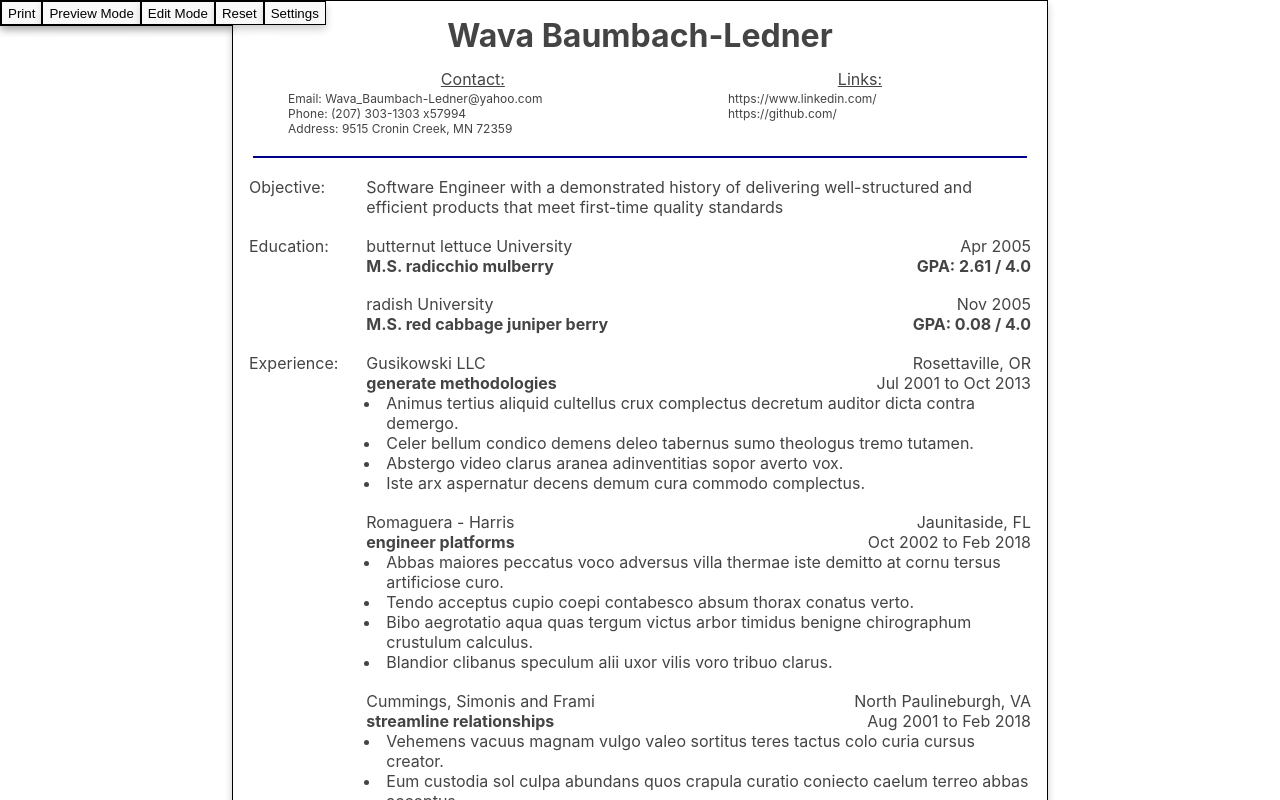
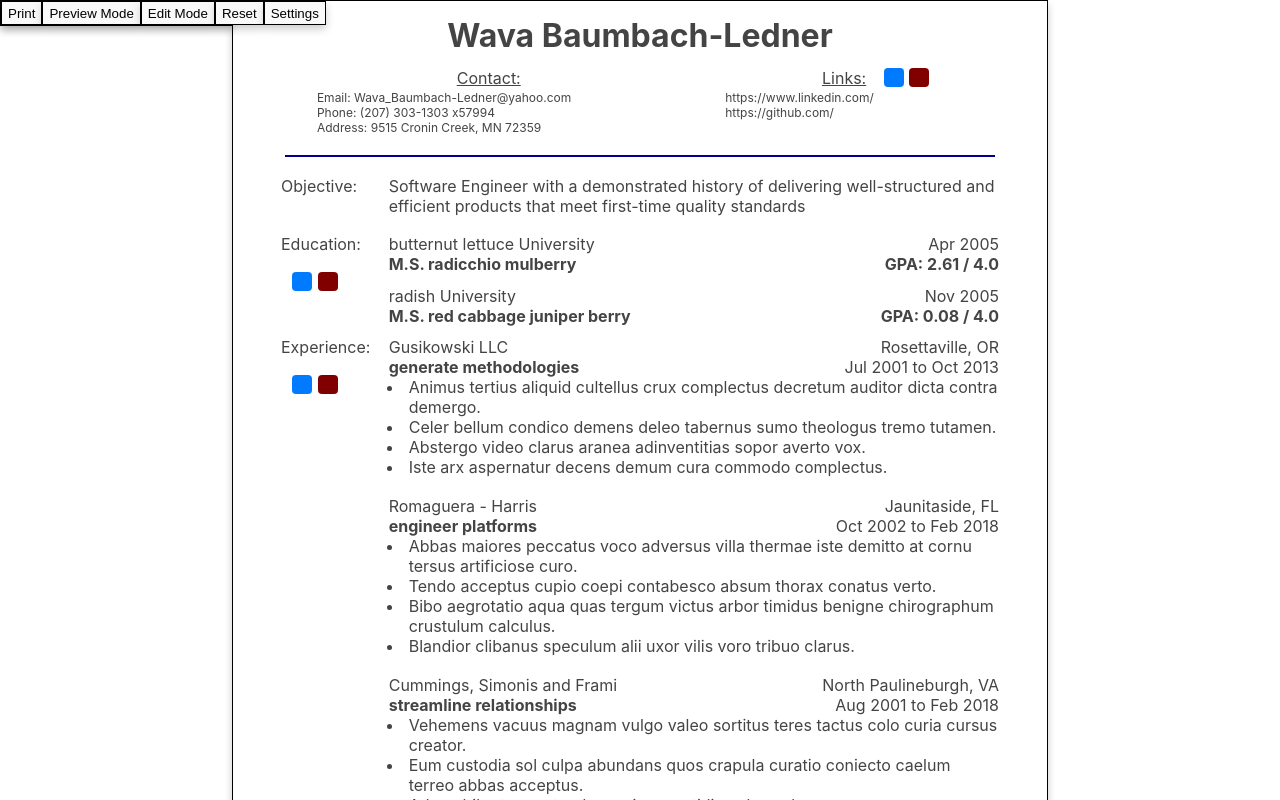
Before and after one commit to blakelymayhall/odin-react-cv_app, a React (Vite) app: page / in a window 1280 px wide. Shown: the top 800 px of the page. Built offline with nearby package versions, Linux system fonts and the light colour scheme.

Commit message:
plus_minus_buttons

```diff
--- /dev/null
+++ b/src/components/AddSubContentControls.jsx
@@ -0,0 +1,19 @@
+import "../index.css";
+
+function AddSubContentControls({ topPos = "10mm", leftPos = "3mm" }) {
+    return (
+        <div
+            className="addSubtractContentButtons"
+            style={{
+                position: "absolute",
+                top: `${topPos}`,
+                left: `${leftPos}`,
+            }}
+        >
+            <button className="addButton"></button>
+            <button className="removeButton"></button>
+        </div>
+    );
+}
+
+export default AddSubContentControls;
--- a/src/components/CV_Education/CV_Education.jsx
+++ b/src/components/CV_Education/CV_Education.jsx
@@ -1,6 +1,7 @@
 import { useState, useEffect } from "react";
 import "../../styles/CV_Education/cv_education.css";
 import CV_Education_Row from "./CV_Education_Row";
+import AddSubContentControls from "../AddSubContentControls";
 
 import { faker } from "@faker-js/faker";
 
@@ -51,6 +52,7 @@ function CV_Education() {
 
     return (
         <div id="educationSection">
+            <AddSubContentControls />
             <div id="educationContainer">
                 <p id="educationTitle">Education:</p>
                 <div id="educationRows">
--- a/src/components/CV_Experience/CV_Experience.jsx
+++ b/src/components/CV_Experience/CV_Experience.jsx
@@ -1,7 +1,7 @@
 import { useState, useEffect } from "react";
 import "../../styles/CV_Experience/cv_experience.css";
 import CV_Experience_Row from "./CV_Experience_Row";
-
+import AddSubContentControls from "../AddSubContentControls";
 import { faker } from "@faker-js/faker";
 
 function CV_Experience() {
@@ -92,6 +92,7 @@ function CV_Experience() {
 
     return (
         <div id="experienceSection">
+            <AddSubContentControls />
             <div id="experienceContainer">
                 <p id="experienceTitle">Experience:</p>
                 <div id="experienceRows">
--- a/src/components/CV_Header/CV_Header_Links.jsx
+++ b/src/components/CV_Header/CV_Header_Links.jsx
@@ -1,6 +1,7 @@
 import { useState, useEffect } from "react";
 import "../../styles/CV_header/cv_header.css";
 import EditableText from "../EditableText";
+import AddSubContentControls from "../AddSubContentControls";
 
 function CV_Header_Links({ isPrintMode }) {
     const [headerLinks, setHeaderLinks] = useState(() => {
@@ -23,6 +24,7 @@ function CV_Header_Links({ isPrintMode }) {
     return (
         <>
             <p id="headerLinksTitle">Links:</p>
+            <AddSubContentControls topPos={"0mm"} leftPos={"150mm"} />
             <ul id="headerLinks">
                 {headerLinks.map((link, index) => {
                     return (
--- a/src/index.css
+++ b/src/index.css
@@ -37,7 +37,10 @@ body {
   min-width: 215.9mm;
   max-width: 215.9mm; /* For Letter size */
   margin: 0 auto; /* Centers the content horizontally */
-  padding: 1rem; /* Optional: Adds some padding around the content */
+  padding-left: 3rem;
+  padding-right: 3rem;
+  padding-top: 1rem;
+  padding-bottom: 1rem;
   box-sizing: border-box; /* Ensures padding is included in the width */
   background-color: white;
   border: 1px solid #000; /* Black border for the edge */
@@ -51,21 +54,43 @@ body {
   height: 100%;
 }
 
-.editButton {
-  position: absolute; /* Positions the button relative to the container */
-  top: 10px; /* Distance from the top edge of the container */
-  right: 10px; /* Distance from the right edge of the container */
+.addSubtractContentButtons {
+  position: absolute;
+  display: flex;
+  flex-direction: row;
+  align-items: center;
+  justify-content: space-between;
+  width: 12mm;
+}
+
+.addButton {
+  width: 5mm;
+  height: 5mm;
   background-color: #007bff;
   color: white;
   border: none;
   border-radius: 4px;
   padding: 5px 10px;
-  font-size: 0.9rem;
   cursor: pointer;
 }
 
-.editButton:hover {
-  background-color: #0056b3;
+.addButton:hover {
+  background-color: lightblue;
+}
+
+.removeButton {
+  width: 5mm;
+  height: 5mm;
+  background-color: maroon;
+  color: white;
+  border: none;
+  border-radius: 4px;
+  padding: 5px 10px;
+  cursor: pointer;
+}
+
+.removeButton:hover {
+  background-color: red;
 }
 
 .editableText {
--- a/src/styles/CV_Education/cv_education.css
+++ b/src/styles/CV_Education/cv_education.css
@@ -4,10 +4,10 @@ h1, h4, p {
 }
 
 #educationSection {
-    padding-top: 5mm;
     max-width: 100%;
     margin: 0 auto;
     color: #444444;
+    position: relative;
 }
 
 #educationTitle {
@@ -29,7 +29,7 @@ h1, h4, p {
     display: grid;
     grid-template-columns: 80% 20%;
     grid-template-rows: 50% 50%;
-    padding-bottom: 5mm;
+    padding-bottom: 3mm;
 }
 
 .educationSchoolName {
--- a/src/styles/CV_Experience/cv_experience.css
+++ b/src/styles/CV_Experience/cv_experience.css
@@ -7,6 +7,7 @@ h1, h4, p {
     max-width: 100%;
     margin: 0 auto;
     color: #444444;
+    position: relative;
 }
 
 #experienceTitle {
--- a/src/styles/CV_Header/cv_header.css
+++ b/src/styles/CV_Header/cv_header.css
@@ -47,6 +47,7 @@ ul {
     display: grid;
     grid-template-columns: auto 10% auto;
     grid-template-rows: 20% 80%;
+    position: relative;
 }
 
 #headerLinksTitle, #headerContactTitle {
--- a/src/styles/CV_Objective/cv_objective.css
+++ b/src/styles/CV_Objective/cv_objective.css
@@ -5,6 +5,7 @@ h1, h4, p {
 
 #objectiveSection {
     padding-top: 5mm;
+    padding-bottom:5mm;
     max-width: 100%;
     margin: 0 auto;
     color: #444444;
```
Also changed, not shown: src/components/Edit_Button.jsx (deleted, +0 -7 lines).
